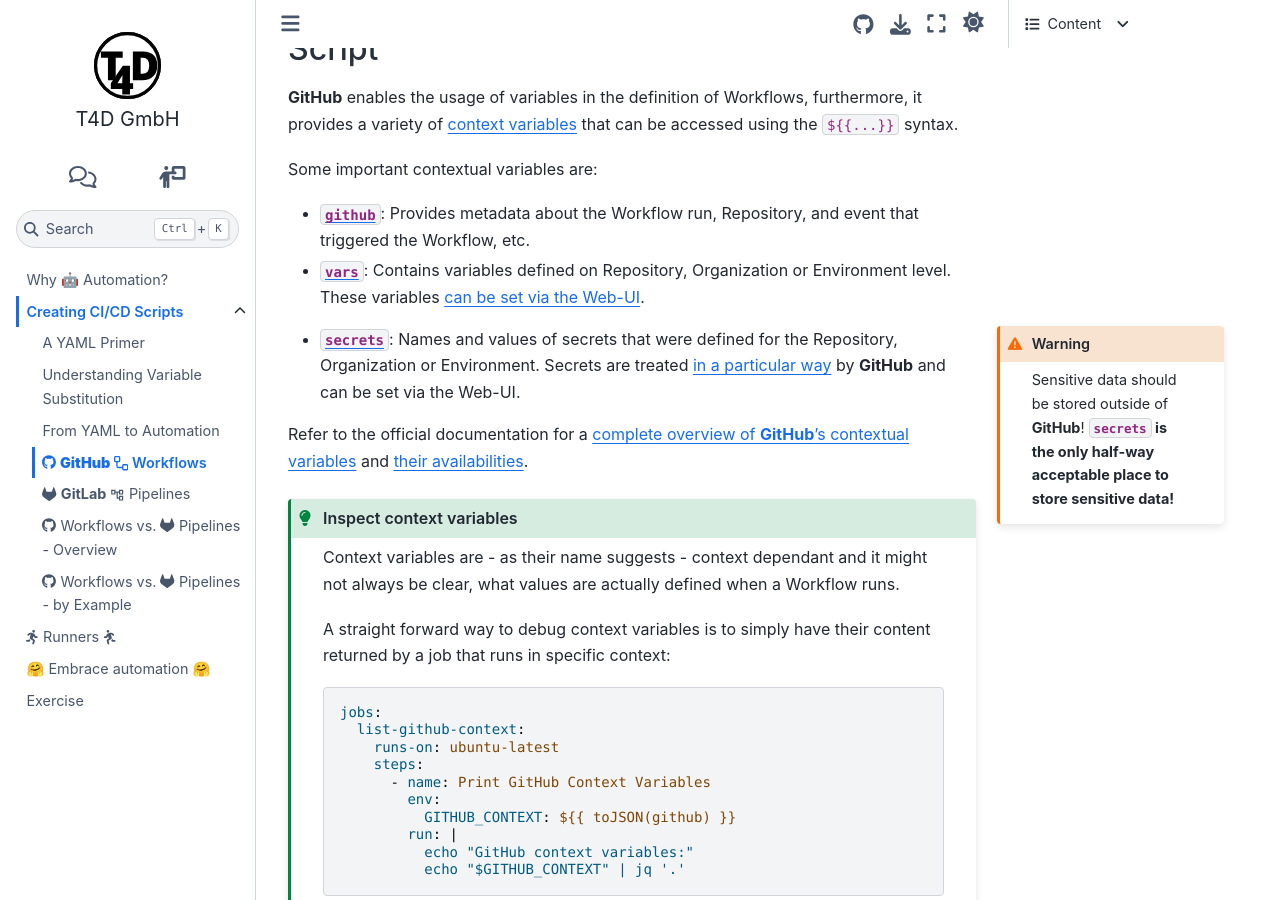
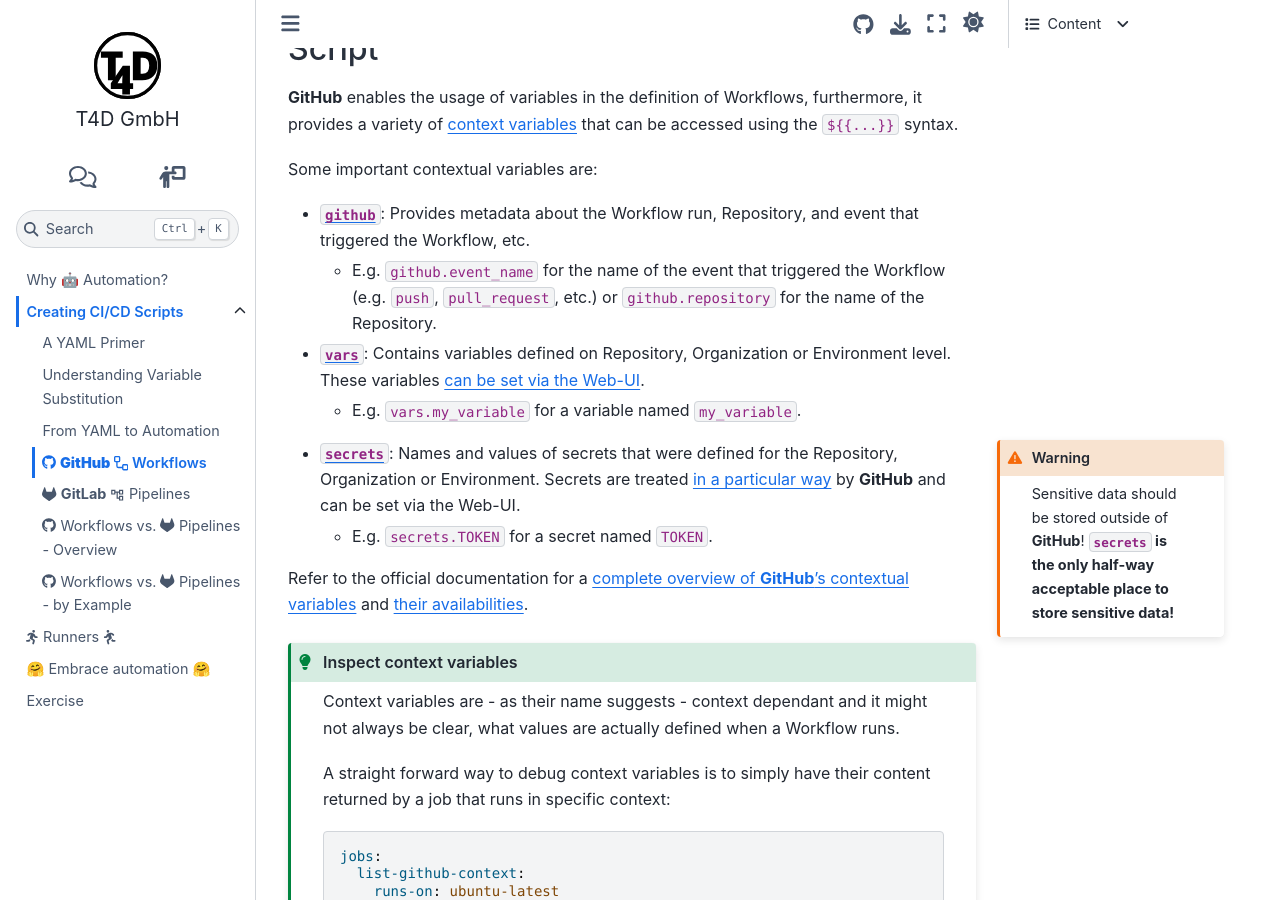
Before and after one commit to t4d-gmbh/ci-cd-workflows, a Sphinx documentation site: the page built from source/content/creating_workflows/github_workflows/index.md, in a window 1280 px wide and 900 px high, scrolled down 3082 px. Built offline with Sphinx 7.4.7 and the Sphinx Book theme 1.1.4, drawn with Linux system fonts in a browser that asks for light colours; the version number could not be read and is left out.

Commit message:
added examples on slides.

````diff
--- a/source/content/creating_workflows/github_workflows/advanced.md
+++ b/source/content/creating_workflows/github_workflows/advanced.md
@@ -30,7 +30,10 @@
 ```
 {% endraw %}
 :::
-:::{% endif %}
+:::
+{% else %}
+like {% raw %}`${{ github.event_name }}`{% endraw %}.
+{% endif %}
 
 {% if slide %}- {% else %}:::{card}{% endif %} **On-the-Fly Variables**{% if page %}
 Variables can be generated as part of a Workflow (e.g., step or job outputs) can be referenced by other steps.
@@ -55,6 +58,8 @@
 ```
 {% endraw %}
 :::
+{% else %}
+defined within a Workflow and referenced by other steps.
 {% endif %}
 
 {% if slide %}- {% else %}:::{card}{% endif %} **Expression Evaluation**{% if page %}:
@@ -73,7 +78,11 @@
           echo $MESSAGE
 ```
 {% endraw %}
-:::{% endif %}
+:::
+{% else %}
+in the {%raw%}`${{...}}`{%endraw%} syntax.
+
+{% endif %}
 
 {% if slide %}- {% else %}:::{card}{% endif %} **Using Workflow Templates**{% if page %}:
 
@@ -99,7 +108,10 @@
           run: ssh -i ${{ secrets.SSH_PRIVATE_KEY }} user@server.com 'bash deploy.sh'
   ```
 {% endraw %}
-:::{% endif %}
+:::
+{% else %}
+like {% raw %}`ssh -i ${{ secrets.SSH_PRIVATE_KEY }} user@server.com`{% endraw %}.
+{% endif %}
 
 {% if slide %}- {% else %}:::{card}{% endif %} **Creating Dependent Jobs**{% if page %}:
 
@@ -126,7 +138,10 @@
         - run: echo "Deploying to production"
   ```
 {% endraw %}
-:::{% endif %}
+:::
+{% else %}
+to ensure that jobs run in sequence.
+{% endif %}
 
 {% if slide %}- {% else %}:::{card}{% endif %} **Using a Matrix**{% if page %}:
 
@@ -148,7 +163,10 @@
         - run: python --version
   ```
 {% endraw %}
-:::{% endif %}
+:::
+{% else %}
+to run a job multiple times with different configurations.
+{% endif %}
 
 {% if slide %}- {% else %}:::{card}{% endif %} **Caching Dependencies**{% if page %}:
 
@@ -167,7 +185,10 @@
             key: ${{ runner.os }}-node-${{ hashFiles('package-lock.json') }}
   ```
 {% endraw %}
-:::{% endif %}
+:::
+{% else %}
+to speed up workflows.
+{% endif %}
 
 {% if slide %}- {% else %}:::{card}{% endif %} **Using Databases and Service Containers**{% if page %}:
 
@@ -192,7 +213,10 @@
         - run: psql --version
   ```
 {% endraw %}
-:::{% endif %}
+:::
+{% else %}
+that will run alongside the job.
+{% endif %}
 
 {% if slide %}- {% else %}:::{card}{% endif %} **Using Labels (Targeting Runners)**{% if page %}:
 
@@ -206,7 +230,10 @@
         - run: echo "Building project on a self-hosted runner"
   ```
 {%endraw%}
-:::{% endif %}
+:::
+{% else %}
+to use specific runners for a job (e.g., `self-hosted`, `ubuntu-latest`).
+{% endif %}
 
 {% if slide %}- {% else %}:::{card}{% endif %} **Reusing Workflows**{% if page %}:
 
@@ -220,7 +247,10 @@
         param1: value1
   ```
 {% endraw %}
-:::{% endif %}
+:::
+{% else %}
+by calling another workflow from within a workflow.
+{% endif %}
 
 {% if slide %}- {% else %}:::{card}{% endif %} **Using Environments**{% if page %}:
 
@@ -237,4 +267,7 @@
         - run: echo "Deploying to production"
   ```
 {% endraw %}
-:::{% endif %}
+:::
+{% else %}
+with specific secrets and protection rules for different job stages.
+{% endif %}
--- a/source/content/creating_workflows/github_workflows/variables.md
+++ b/source/content/creating_workflows/github_workflows/variables.md
@@ -5,8 +5,10 @@
 Some important contextual variables are:
 
 - [**`github`**](https://docs.github.com/en/actions/writing-workflows/choosing-what-your-workflow-does/accessing-contextual-information-about-workflow-runs#github-context): Provides metadata about the Workflow run, Repository, and event that triggered the Workflow, etc.
+  - E.g. `github.event_name` for the name of the event that triggered the Workflow (e.g. `push`, `pull_request`, etc.) or `github.repository` for the name of the Repository.
 - [**`vars`**](https://docs.github.com/en/actions/writing-workflows/choosing-what-your-workflow-does/accessing-contextual-information-about-workflow-runs#vars-context): Contains variables defined on Repository, Organization or Environment level.
   These variables [can be set via the Web-UI](https://docs.github.com/en/actions/writing-workflows/choosing-what-your-workflow-does/store-information-in-variables#defining-variables-for-multiple-workflows).
+  - E.g. `vars.my_variable` for a variable named `my_variable`.
 :::{warning}
 :class: margin
 Sensitive data should be stored outside of **GitHub**!
@@ -14,6 +16,8 @@
 :::
 - [**`secrets`**](https://docs.github.com/en/actions/writing-workflows/choosing-what-your-workflow-does/accessing-contextual-information-about-workflow-runs#secrets-context): Names and values of secrets that were defined for the Repository, Organization or Environment.
   Secrets are treated [in a particular way](https://docs.github.com/en/actions/security-for-github-actions/security-guides/using-secrets-in-github-actions) by **GitHub** and can be set via the Web-UI.
+  - E.g. `secrets.TOKEN` for a secret named `TOKEN`.
+
 {% if page %}
 Refer to the official documentation for a [complete overview of **GitHub**'s contextual variables](https://docs.github.com/en/actions/writing-workflows/choosing-what-your-workflow-does/accessing-contextual-information-about-workflow-runs) and [their availabilities](https://docs.github.com/en/actions/writing-workflows/choosing-what-your-workflow-does/accessing-contextual-information-about-workflow-runs#context-availability).
 
````
